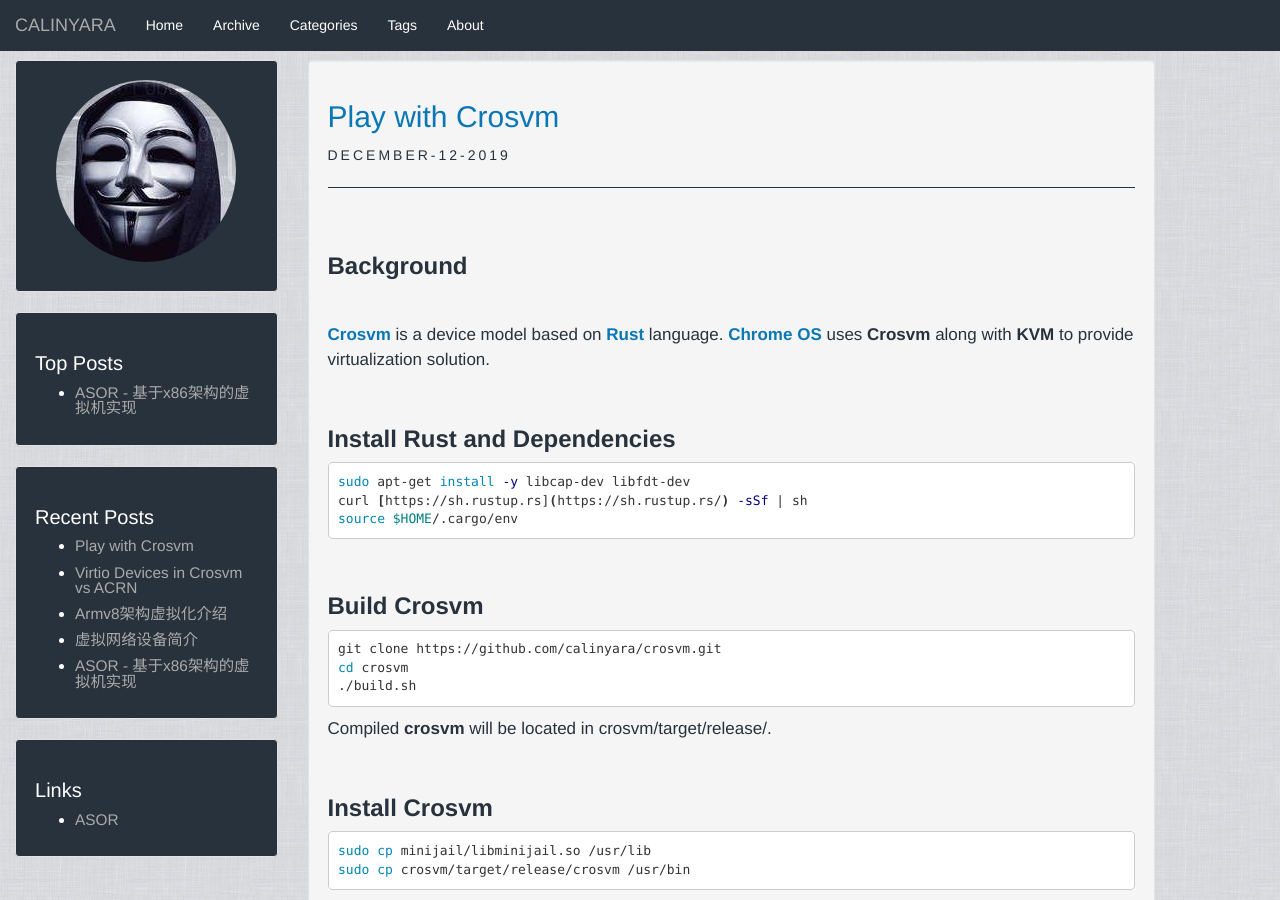
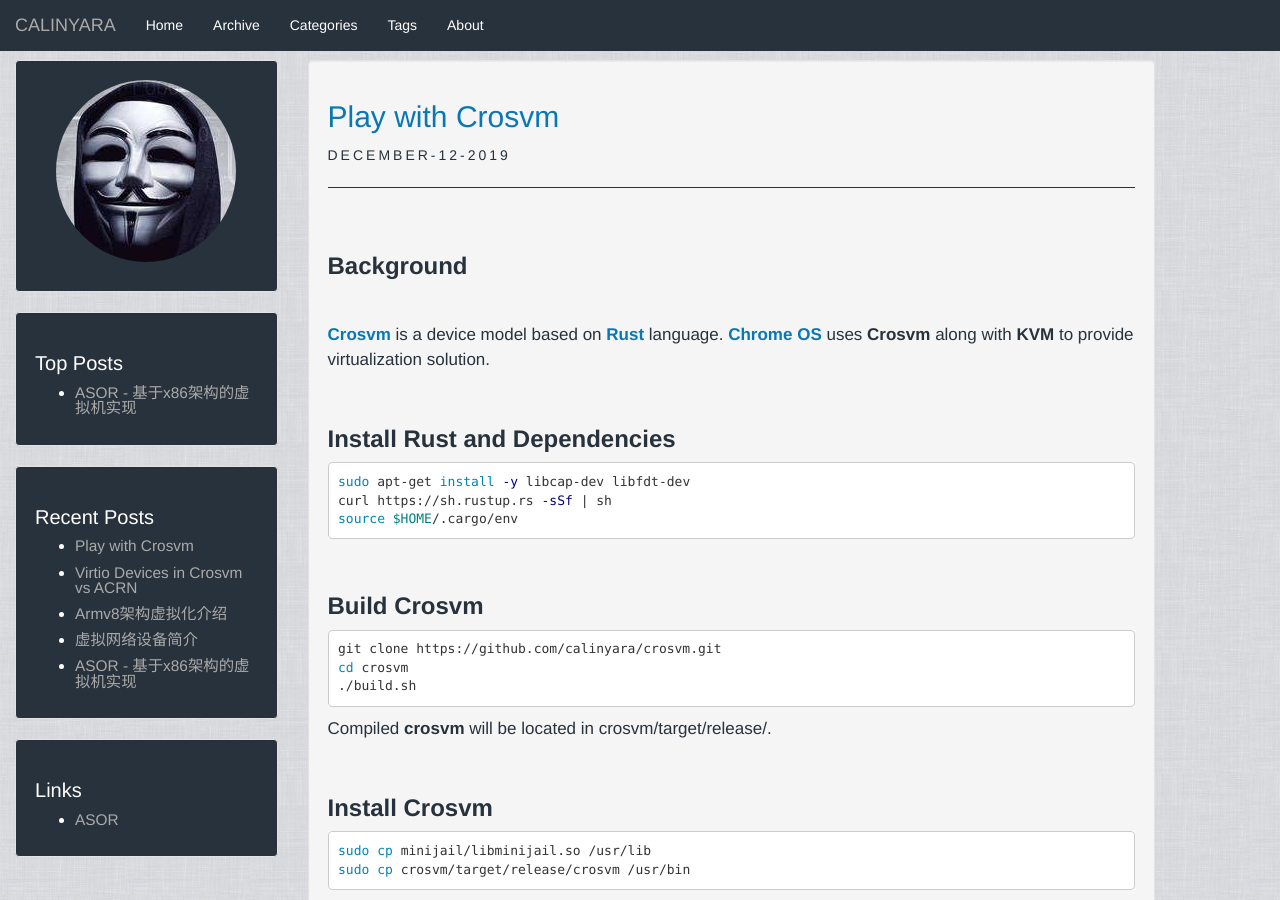
Before and after one commit to calinyara/calinyara.github.io, a Jekyll site: the page built from _posts/2019-12-12-Play-with-Crosvm.markdown, in a window 1280 px wide and 900 px high. Built offline with Jekyll 4.4.1, drawn with Linux system fonts in a browser that asks for light colours; part of the change alters nothing that is shown.

Commit message:
post:update

````diff
--- a/_posts/2019-12-12-Play-with-Crosvm.markdown
+++ b/_posts/2019-12-12-Play-with-Crosvm.markdown
@@ -21,7 +21,7 @@ description:
 
 ```shell
 sudo apt-get install -y libcap-dev libfdt-dev
-curl [https://sh.rustup.rs](https://sh.rustup.rs/) -sSf | sh
+curl https://sh.rustup.rs -sSf | sh
 source $HOME/.cargo/env
 ```
 
````
